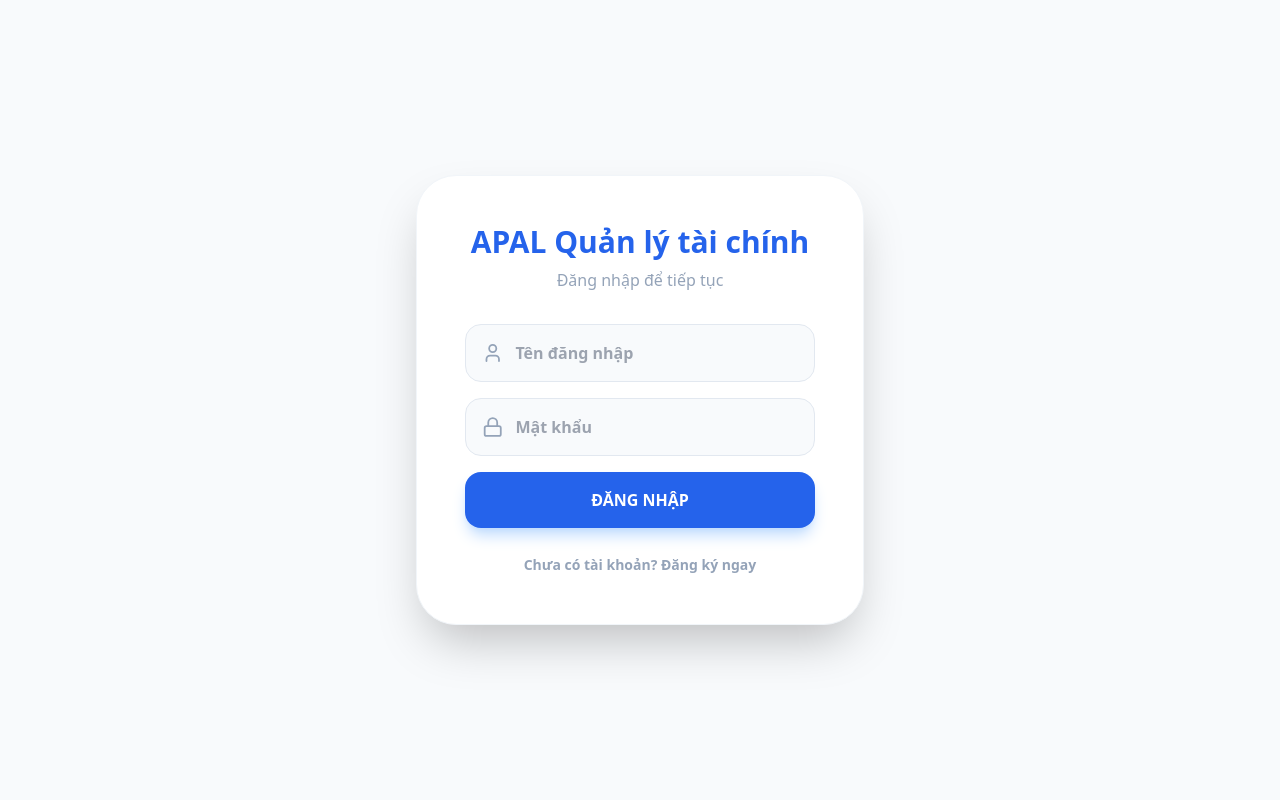
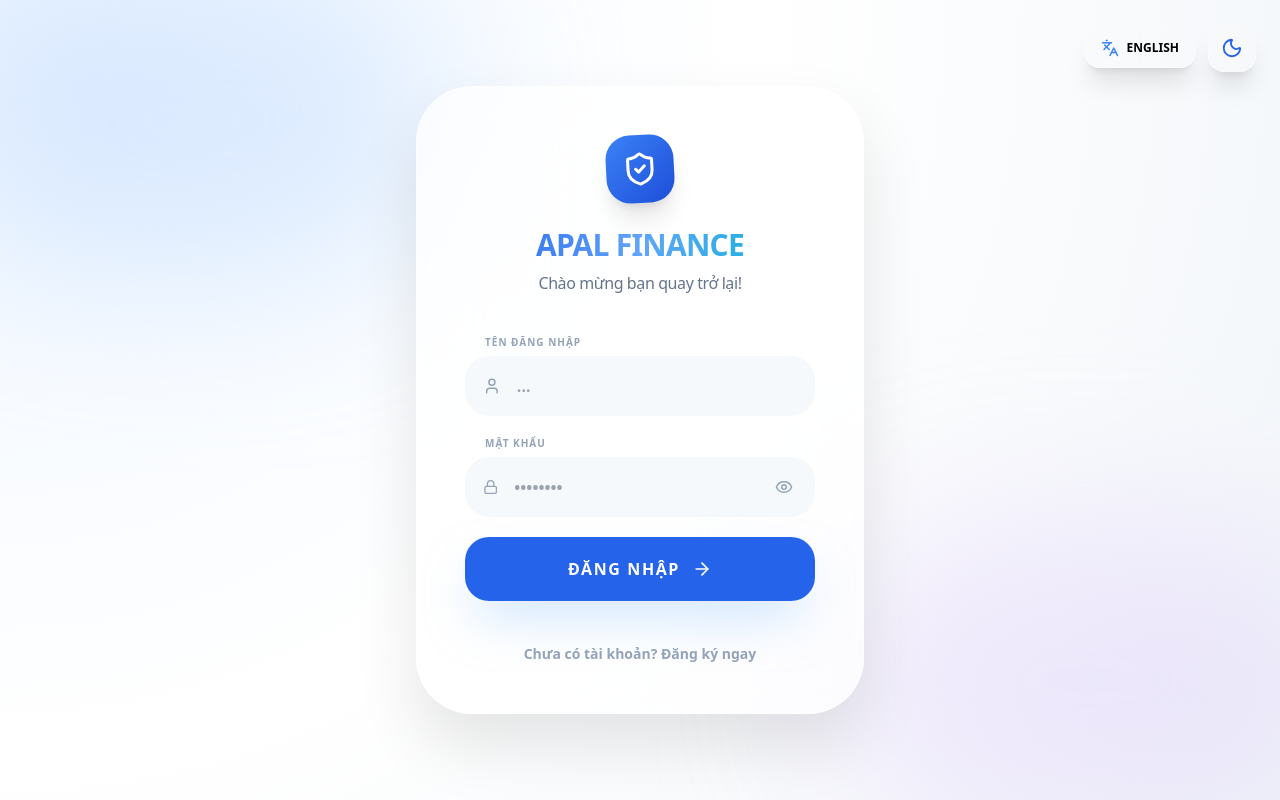
Before and after one commit to taydongtruong/apptrano, a React (Create React App) app in the folder frontend/: page /login in a window 1280 px wide. Built offline with nearby package versions, Linux system fonts and the light colour scheme.

Commit message:
Enhance LoginPage with dark mode and language support

```diff
--- a/frontend/src/pages/LoginPage.jsx
+++ b/frontend/src/pages/LoginPage.jsx
@@ -1,82 +1,227 @@
-import React, { useState } from 'react';
+import React, { useState, useEffect } from 'react';
 import { useAuth } from '../contexts/AuthContext';
 import { useNavigate } from 'react-router-dom';
-import { User, Lock } from 'lucide-react';
+import { User, Lock, Eye, EyeOff, ArrowRight, ShieldCheck, Sun, Moon, Languages } from 'lucide-react';
 import axiosClient from '../api/axiosClient';
 
 const LoginPage = () => {
+  // --- STATES ---
   const [isLoginView, setIsLoginView] = useState(true);
   const [username, setUsername] = useState('');
   const [password, setPassword] = useState('');
+  const [showPassword, setShowPassword] = useState(false);
   const [role, setRole] = useState('nephew');
   const [loading, setLoading] = useState(false);
+
+  // Khởi tạo Dark Mode từ localStorage
+  const [darkMode, setDarkMode] = useState(() => localStorage.getItem('theme') === 'dark');
+
+  // Khởi tạo Ngôn ngữ từ localStorage (mặc định là 'vi')
+  const [lang, setLang] = useState(() => localStorage.getItem('lang') || 'vi');
 
   const { login } = useAuth();
   const navigate = useNavigate();
 
+  // --- TRANSLATIONS DATA ---
+  const t = {
+    vi: {
+      title: "APAL FINANCE",
+      welcome: "Chào mừng bạn quay trở lại!",
+      createAcc: "Bắt đầu quản lý tài chính ngay",
+      userLabel: "Tên đăng nhập",
+      passLabel: "Mật khẩu",
+      roleLabel: "Bạn là ai?",
+      nephew: "Người góp",
+      uncle: "Ông Chủ",
+      btnLogin: "ĐĂNG NHẬP",
+      btnRegister: "TẠO TÀI KHOẢN",
+      processing: "ĐANG XỬ LÝ...",
+      noAcc: "Chưa có tài khoản? Đăng ký ngay",
+      hasAcc: "Đã có tài khoản? Đăng nhập",
+      regSuccess: "Đăng ký thành công! Hãy đăng nhập."
+    },
+    en: {
+      title: "APAL FINANCE",
+      welcome: "Welcome back, Boss!",
+      createAcc: "Start managing finance now",
+      userLabel: "Username",
+      passLabel: "Password",
+      roleLabel: "Your Role?",
+      nephew: "Contributor",
+      uncle: "Manager",
+      btnLogin: "LOGIN",
+      btnRegister: "SIGN UP",
+      processing: "PROCESSING...",
+      noAcc: "New here? Register now",
+      hasAcc: "Already have account? Login",
+      regSuccess: "Registration successful! Please login."
+    }
+  };
+
+  // --- EFFECTS ---
+  useEffect(() => {
+    // Cập nhật Theme
+    if (darkMode) {
+      document.documentElement.classList.add('dark');
+      localStorage.setItem('theme', 'dark');
+    } else {
+      document.documentElement.classList.remove('dark');
+      localStorage.setItem('theme', 'light');
+    }
+    // Cập nhật Language
+    localStorage.setItem('lang', lang);
+  }, [darkMode, lang]);
+
+  // --- HANDLERS ---
   const handleSubmit = async (e) => {
     e.preventDefault();
     setLoading(true);
     try {
       if (isLoginView) {
         await login(username, password);
-        navigate('/'); // Chuyển về Dashboard sau khi login
+        navigate('/');
       } else {
-        // Gọi trực tiếp axiosClient cho đăng ký (không cần qua context)
         const formData = new FormData();
         formData.append('username', username);
         formData.append('password', password);
         formData.append('role', role);
 
         await axiosClient.post('/auth/register', formData, {
-  headers: { 'Content-Type': 'multipart/form-data' }
-});
-        alert("Đăng ký thành công! Hãy đăng nhập.");
+          headers: { 'Content-Type': 'multipart/form-data' }
+        });
+        alert(t[lang].regSuccess);
         setIsLoginView(true);
       }
     } catch (err) {
-      alert(err.response?.data?.detail || "Có lỗi xảy ra!");
+      alert(err.response?.data?.detail || "Error!");
     } finally {
       setLoading(false);
     }
   };
 
   return (
-    <div className="min-h-screen bg-slate-50 flex items-center justify-center p-4">
-      <div className="bg-white p-8 md:p-12 rounded-[2.5rem] shadow-2xl w-full max-w-md border border-slate-100">
-        <div className="text-center mb-8">
-          <h1 className="text-3xl font-black text-blue-600 mb-2">APAL Quản lý tài chính</h1>
-          <p className="text-slate-400">{isLoginView ? 'Đăng nhập để tiếp tục' : 'Tạo tài khoản mới'}</p>
+    <div className={`min-h-screen transition-colors duration-500 flex items-center justify-center p-4 relative overflow-hidden
+      ${darkMode ? 'bg-slate-950 text-white' : 'bg-[radial-gradient(circle_at_top_left,_var(--tw-gradient-stops))] from-blue-50 via-white to-slate-100'}`}>
+
+      {/* --- TOP ACTIONS (Lang & Theme) --- */}
+      <div className="absolute top-6 right-6 flex items-center gap-3 z-50">
+        {/* Toggle Language */}
+        <button
+          type="button"
+          onClick={() => setLang(lang === 'vi' ? 'en' : 'vi')}
+          className="flex items-center gap-2 px-4 py-2.5 rounded-2xl bg-white/10 dark:bg-slate-800/40 backdrop-blur-xl border border-white/20 dark:border-slate-700 shadow-xl hover:scale-105 transition-all font-bold text-xs uppercase"
+        >
+          <Languages size={18} className="text-blue-500" />
+          <span>{lang === 'vi' ? 'English' : 'Tiếng Việt'}</span>
+        </button>
+
+        {/* Toggle Theme */}
+        <button
+          type="button"
+          onClick={() => setDarkMode(!darkMode)}
+          className="p-3 rounded-2xl bg-white/10 dark:bg-slate-800/40 backdrop-blur-xl border border-white/20 dark:border-slate-700 shadow-xl hover:scale-110 active:scale-95 transition-all group"
+        >
+          {darkMode ? (
+            <Sun className="text-yellow-400 group-hover:rotate-45 transition-transform" size={22} />
+          ) : (
+            <Moon className="text-blue-600 group-hover:-rotate-12 transition-transform" size={22} />
+          )}
+        </button>
+      </div>
+
+      {/* Trang trí Background */}
+      <div className={`absolute top-[-5%] left-[-5%] w-[40%] h-[40%] rounded-full mix-blend-multiply filter blur-[80px] opacity-30 animate-pulse ${darkMode ? 'bg-blue-900' : 'bg-blue-200'}`}></div>
+      <div className={`absolute bottom-[-5%] right-[-5%] w-[40%] h-[40%] rounded-full mix-blend-multiply filter blur-[80px] opacity-30 animate-pulse ${darkMode ? 'bg-purple-900' : 'bg-purple-200'}`}></div>
+
+      {/* --- MAIN CARD --- */}
+      <div className="relative bg-white/70 dark:bg-slate-900/80 backdrop-blur-3xl p-8 md:p-12 rounded-[3.5rem] shadow-[0_32px_64px_rgba(0,0,0,0.1)] dark:shadow-[0_32px_64px_rgba(0,0,0,0.4)] w-full max-w-md border border-white/40 dark:border-slate-800/50 transition-all duration-500">
+
+        <div className="text-center mb-10">
+          <div className="inline-flex p-4 bg-gradient-to-br from-blue-500 to-blue-700 rounded-3xl shadow-xl mb-6 text-white transform -rotate-3 hover:rotate-0 transition-transform duration-300">
+            <ShieldCheck size={36} />
+          </div>
+          <h1 className="text-3xl font-black bg-clip-text text-transparent bg-gradient-to-r from-blue-600 via-blue-400 to-cyan-500 dark:from-blue-400 dark:to-cyan-300 mb-2 tracking-tight">
+            {t[lang].title}
+          </h1>
+          <p className="text-slate-500 dark:text-slate-400 font-medium tracking-tight">
+            {isLoginView ? t[lang].welcome : t[lang].createAcc}
+          </p>
         </div>
 
-        <form onSubmit={handleSubmit} className="space-y-4">
-          <div className="bg-slate-50 p-4 rounded-2xl flex items-center gap-3 border border-slate-200 focus-within:border-blue-500 transition-colors">
-            <User className="text-slate-400" />
-            <input value={username} onChange={e=>setUsername(e.target.value)} required placeholder="Tên đăng nhập" className="bg-transparent outline-none w-full font-bold text-slate-700"/>
-          </div>
-          <div className="bg-slate-50 p-4 rounded-2xl flex items-center gap-3 border border-slate-200 focus-within:border-blue-500 transition-colors">
-            <Lock className="text-slate-400" />
-            <input value={password} onChange={e=>setPassword(e.target.value)} required type="password" placeholder="Mật khẩu" className="bg-transparent outline-none w-full font-bold text-slate-700"/>
+        <form onSubmit={handleSubmit} className="space-y-5">
+          {/* User Input */}
+          <div className="group">
+            <label className="block text-[10px] font-black text-slate-400 dark:text-slate-500 ml-5 mb-1.5 uppercase tracking-widest">{t[lang].userLabel}</label>
+            <div className="bg-slate-100/60 dark:bg-slate-800/60 p-4 rounded-[1.5rem] flex items-center gap-4 border-2 border-transparent group-focus-within:border-blue-500/50 group-focus-within:bg-white dark:group-focus-within:bg-slate-800 transition-all duration-300">
+              <User className="text-slate-400 group-focus-within:text-blue-500" size={20} />
+              <input value={username} onChange={e=>setUsername(e.target.value)} required placeholder="..." className="bg-transparent outline-none w-full font-bold text-slate-700 dark:text-slate-100"/>
+            </div>
           </div>
 
+          {/* Pass Input */}
+          <div className="group">
+            <label className="block text-[10px] font-black text-slate-400 dark:text-slate-500 ml-5 mb-1.5 uppercase tracking-widest">{t[lang].passLabel}</label>
+            <div className="bg-slate-100/60 dark:bg-slate-800/60 p-4 rounded-[1.5rem] flex items-center gap-4 border-2 border-transparent group-focus-within:border-blue-500/50 group-focus-within:bg-white dark:group-focus-within:bg-slate-800 transition-all duration-300">
+              <Lock className="text-slate-400 group-focus-within:text-blue-500" size={20} />
+              <input value={password} onChange={e=>setPassword(e.target.value)} required type={showPassword ? "text" : "password"} placeholder="••••••••" className="bg-transparent outline-none w-full font-bold text-slate-700 dark:text-slate-100"/>
+              <button type="button" onClick={() => setShowPassword(!showPassword)} className="text-slate-400 hover:text-blue-500 transition-colors px-1">
+                {showPassword ? <EyeOff size={18} /> : <Eye size={18} />}
+              </button>
+            </div>
+          </div>
+
+          {/* Role Choice */}
           {!isLoginView && (
-            <div className="flex gap-2 bg-slate-100 p-1 rounded-xl">
-              <button type="button" onClick={()=>setRole('nephew')} className={`flex-1 py-2 rounded-lg font-bold text-sm transition-all ${role==='nephew' ? 'bg-white shadow text-blue-600' : 'text-slate-400'}`}>Người góp</button>
-              <button type="button" onClick={()=>setRole('uncle')} className={`flex-1 py-2 rounded-lg font-bold text-sm transition-all ${role==='uncle' ? 'bg-white shadow text-green-600' : 'text-slate-400'}`}>Ông Chủ</button>
+            <div className="space-y-3">
+              <label className="block text-[10px] font-black text-slate-400 ml-5 uppercase tracking-widest">{t[lang].roleLabel}</label>
+              <div className="flex gap-3 bg-slate-200/50 dark:bg-slate-800/50 p-1.5 rounded-[1.5rem]">
+                <button type="button" onClick={()=>setRole('nephew')} className={`flex-1 py-3 rounded-[1.1rem] font-bold text-xs transition-all ${role==='nephew' ? 'bg-white dark:bg-slate-700 shadow-lg text-blue-600 dark:text-blue-400' : 'text-slate-500 opacity-60'}`}>
+                  {t[lang].nephew}
+                </button>
+                <button type="button" onClick={()=>setRole('uncle')} className={`flex-1 py-3 rounded-[1.1rem] font-bold text-xs transition-all ${role==='uncle' ? 'bg-white dark:bg-slate-700 shadow-lg text-green-600 dark:text-green-400' : 'text-slate-500 opacity-60'}`}>
+                  {t[lang].uncle}
+                </button>
+              </div>
             </div>
           )}
 
-          <button disabled={loading} className="w-full py-4 bg-blue-600 text-white rounded-2xl font-black shadow-lg shadow-blue-200 hover:bg-blue-700 active:scale-95 transition-all">
-            {loading ? 'Đang xử lý...' : (isLoginView ? 'ĐĂNG NHẬP' : 'ĐĂNG KÝ')}
+          {/* Submit Button */}
+          <button
+            disabled={loading}
+            className="group relative w-full py-5 bg-blue-600 text-white rounded-[1.5rem] font-black shadow-2xl shadow-blue-300/50 dark:shadow-none hover:bg-blue-700 hover:-translate-y-1 active:scale-95 transition-all duration-300 overflow-hidden mt-4"
+          >
+            <div className="relative z-10 flex items-center justify-center gap-3">
+              {loading ? (
+                <>
+                  <svg className="animate-spin h-5 w-5 text-white" viewBox="0 0 24 24">
+                    <circle className="opacity-25" cx="12" cy="12" r="10" stroke="currentColor" strokeWidth="4" fill="none"></circle>
+                    <path className="opacity-100" fill="currentColor" d="M4 12a8 8 0 018-8V0C5.373 0 0 5.373 0 12h4zm2 5.291A7.962 7.962 0 014 12H0c0 3.042 1.135 5.824 3 7.938l3-2.647z"></path>
+                  </svg>
+                  <span className="tracking-widest text-sm">{t[lang].processing}</span>
+                </>
+              ) : (
+                <>
+                  <span className="tracking-widest">{isLoginView ? t[lang].btnLogin : t[lang].btnRegister}</span>
+                  <ArrowRight size={20} className="group-hover:translate-x-2 transition-transform duration-300" />
+                </>
+              )}
+            </div>
+            <div className="absolute inset-0 w-full h-full bg-gradient-to-r from-transparent via-white/10 to-transparent -translate-x-full group-hover:animate-[shimmer_1.5s_infinite] skew-x-12"></div>
           </button>
         </form>
 
-        <div className="mt-6 text-center">
-          <button onClick={()=>setIsLoginView(!isLoginView)} className="text-sm font-bold text-slate-400 hover:text-blue-600 transition-colors">
-            {isLoginView ? 'Chưa có tài khoản? Đăng ký ngay' : 'Đã có tài khoản? Đăng nhập'}
+        <div className="mt-10 text-center">
+          <button type="button" onClick={()=>setIsLoginView(!isLoginView)} className="text-sm font-bold text-slate-400 hover:text-blue-600 dark:hover:text-blue-400 transition-all">
+            {isLoginView ? t[lang].noAcc : t[lang].hasAcc}
           </button>
         </div>
       </div>
+
+      <style>{`
+        @keyframes spin { from { transform: rotate(0deg); } to { transform: rotate(360deg); } }
+        .animate-spin { animation: spin 0.8s linear infinite; }
+        @keyframes shimmer { 100% { transform: translateX(100%); } }
+      `}</style>
     </div>
   );
 };
```
